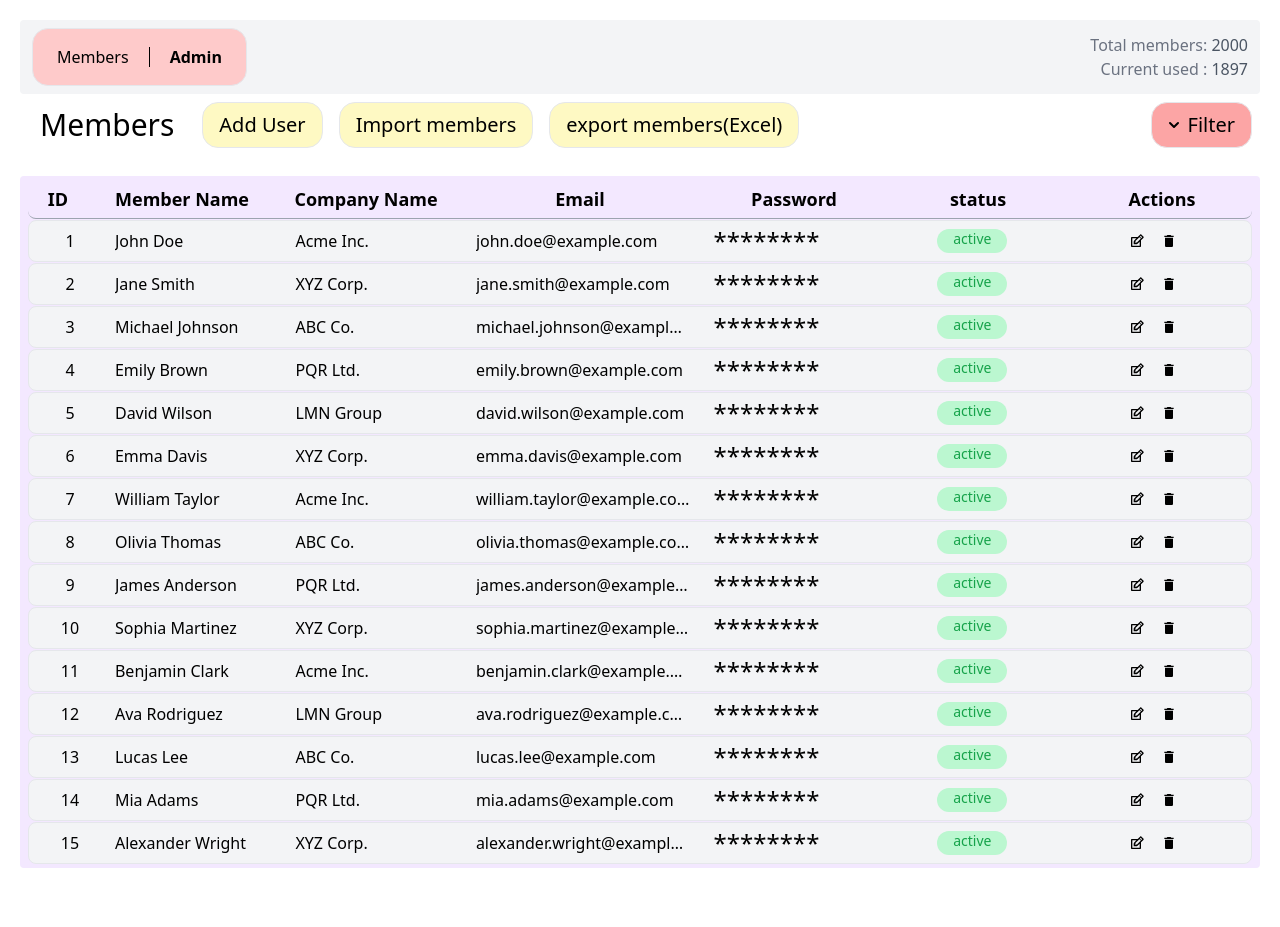
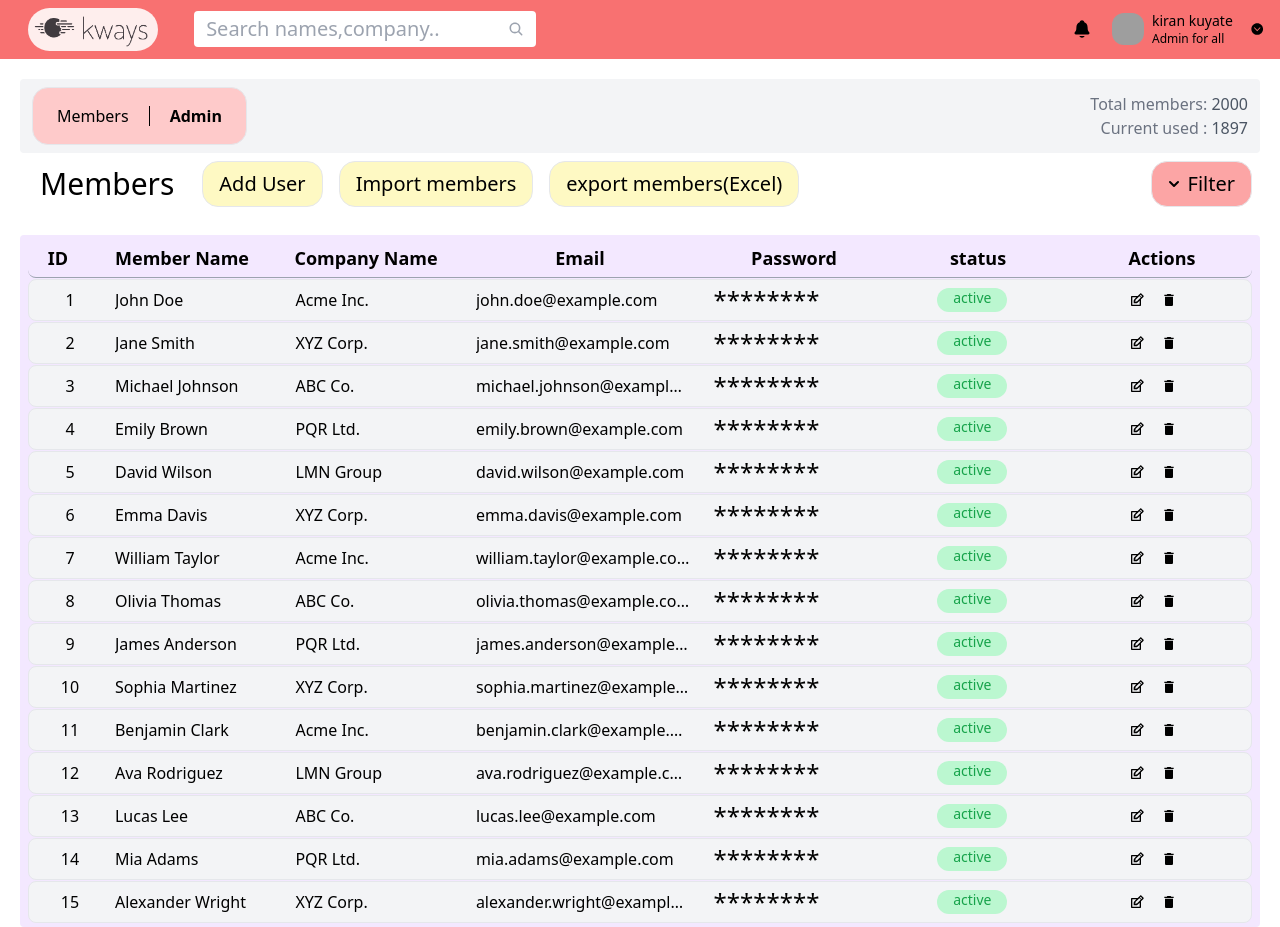
Before and after one commit to kirankuyate2157/employeeManagment, a React (Vite) app: page / in a window 1280 px wide. Before the commit the page ends 868 px from the top, so only its background shows below. Built offline with nearby package versions, Linux system fonts and the light colour scheme; grey boxes are pictures that could not be loaded.

Commit message:
nav added

```diff
--- a/src/components/Console.jsx
+++ b/src/components/Console.jsx
@@ -2,6 +2,7 @@ import React, { useState } from "react";
 import Tabs from "./Tabs";
 import { HiChevronLeft, HiChevronDown } from "react-icons/hi";
 import Table from "./Table";
+import Nav from "./Nav";
 
 const Console = () => {
   const [open, setOpen] = useState(false);
@@ -16,6 +17,7 @@ const Console = () => {
   return (
     <div className=''>
       {/* tabs */}
+      <Nav />
       <div className='m-5'>
         <div className='flex flex-row justify-between bg-gray-100 border-none rounded px-3'>
           <div className='bg-red-200 flex gap-5 px-6 py-4 my-2  items-center border rounded-2xl'>
--- /dev/null
+++ b/src/components/Nav.jsx
@@ -0,0 +1,50 @@
+import React, { useState } from "react";
+import logo from "../assets/kways.png";
+import { IoSearch, IoNotifications } from "react-icons/io5";
+import Profile from "./Profile";
+
+const Nav = () => {
+  const [searchQuery, setSearchQuery] = useState("");
+
+  const handleInputChange = (e) => {
+    setSearchQuery(e.target.value);
+  };
+
+  const handleSearch = () => {
+    // Perform search logic here
+    console.log("Search query:", searchQuery);
+  };
+
+  return (
+    <div className='bg-red-400 flex flex-row w-full'>
+      <div className='w-[60%] flex flex-row items-center justify-start mx-5'>
+        <div className='w-[25%] rounded p-2'>
+          <img src={logo} alt='logo' className='rounded-full' />
+        </div>
+        <div className='w-full ml-7'>
+          <div className='relative w-[60%]'>
+            <input
+              type='text'
+              placeholder='Search names,company..'
+              value={searchQuery}
+              onChange={handleInputChange}
+              className='w-full text-xl pl-3 p-1 pr-9 rounded'
+            />
+            <div
+              className='absolute right-3 top-1/2 transform -translate-y-1/2 cursor-pointer'
+              onClick={handleSearch}
+            >
+              <IoSearch className='text-gray-400' />
+            </div>
+          </div>
+        </div>
+      </div>
+      <div className=' w-[40%] pr-4 flex flex-row justify-end items-center'>
+        <IoNotifications className='w-5 mx-3 h-auto' />
+        <Profile />
+      </div>
+    </div>
+  );
+};
+
+export default Nav;
--- /dev/null
+++ b/src/components/Profile.jsx
@@ -0,0 +1,27 @@
+import React from "react";
+import { IoChevronDownCircleSharp } from "react-icons/io5";
+
+const Profile = () => {
+  return (
+    <div className='w-40 flex flex-row '>
+      <div className='flex w-full text-xs items-center  p-2'>
+        <img
+          src='https://images.unsplash.com/photo-1607346256330-dee7af15f7c5?ixlib=rb-4.0.3&ixid=MnwxMjA3fDB8MHxzZWFyY2h8Mnx8aW5kaWFuJTIwbWFufGVufDB8fDB8fA%3D%3D&auto=format&fit=crop&w=600&q=60'
+          alt='user'
+          className='rounded-xl h-8 w-8 mr-2'
+        />
+        <div className='flex flex-col'>
+          <h3 className=' text-sm font-medium overflow-x-auto whitespace-nowrap truncate'>
+            kiran kuyate
+          </h3>
+          <h3 className=' text-xs overflow-x-auto whitespace-nowrap truncate'>
+            Admin for all
+          </h3>
+        </div>
+      </div>
+      <IoChevronDownCircleSharp className=' self-center' />
+    </div>
+  );
+};
+
+export default Profile;
```
Also changed, not shown: src/assets/kways.png (added).
